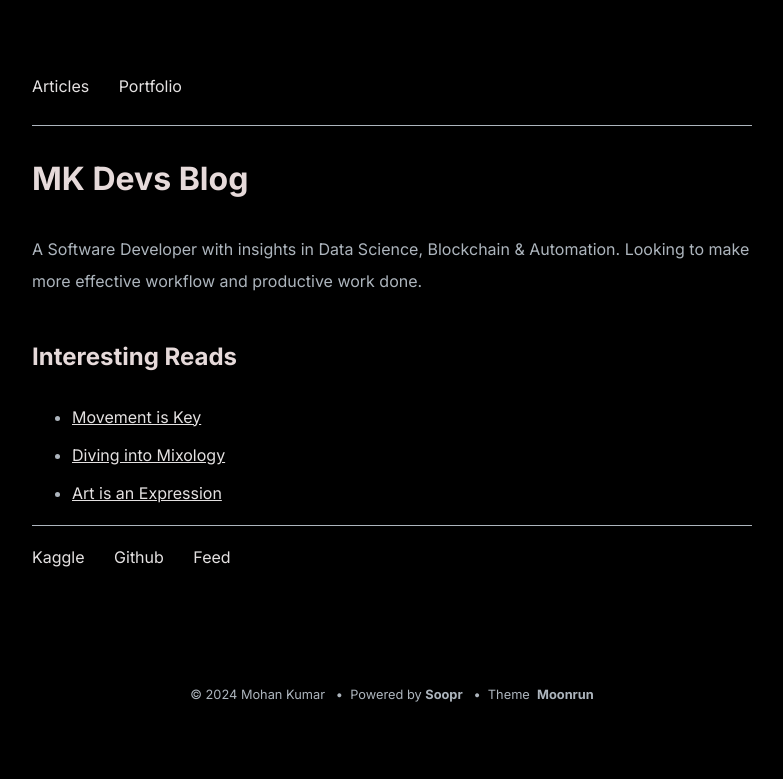
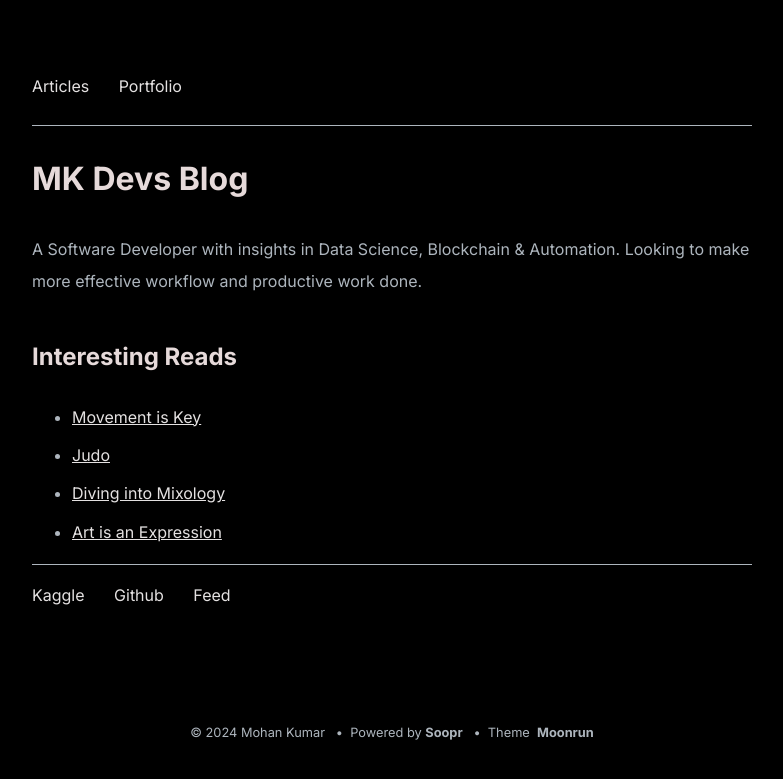
Before and after one commit to mk-xvi/mk-devc.github.io, a Jekyll site: the page built from index.md, in a window 1280 px wide. Shown: the top 779 px of the page, without its empty margins (248-1031 px from the left). Built offline with Jekyll 4.4.1, drawn with Linux system fonts in a browser that asks for light colours.

Commit message:
Update home.yml

```diff
--- a/_data/home.yml
+++ b/_data/home.yml
@@ -74,6 +74,8 @@ footer_entries:
 misc_entries:
   - title: Movement is Key
     url: movement
+  - title: Judo
+    url: judo
   - title: Diving into Mixology
     url: mixology
   - title: Art is an Expression
```
